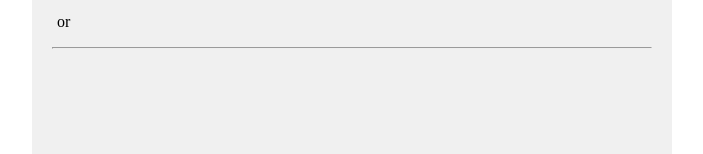
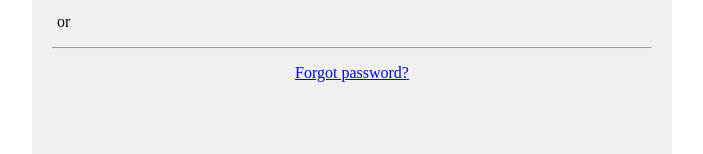
Before and after one commit to roz-mari/log_in, a plain HTML site: page index.html in a window 1280 px wide. Shown: the part 214-368 px from the top of the page, without its empty margins (288-991 px from the left). Drawn offline with Linux system fonts and the light colour scheme.

Commit message:
Forgot password

```diff
--- a/index.html
+++ b/index.html
@@ -16,7 +16,9 @@
         <hr style="width: 250px; margin-left: 5px;"/> <p style="margin-left: 5px;">or</p> <hr/>
         <form action="#" method="POST">
 
+
         </form>
+        <p style="text-align: center; margin-top: 15px;"><a href="#">Forgot password?</a></p>
     </div>
 </body>
 </html>
```
